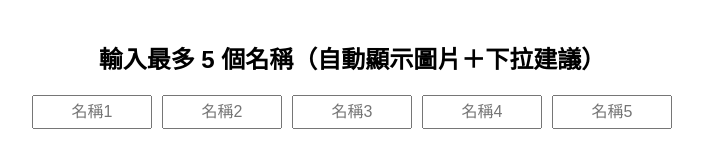
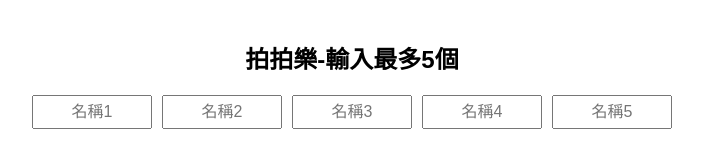
Before and after one commit to books17/Paipaile, a plain HTML site: page index.htm in a window 1280 px wide. Shown: the whole page, without its empty margins (288-991 px from the left). Drawn offline with Linux system fonts and the light colour scheme.

Commit message:
Update index.htm

```diff
--- a/index.htm
+++ b/index.htm
@@ -2,7 +2,7 @@
 <html lang="zh-Hant">
 <head>
   <meta charset="UTF-8">
-  <title>即時圖片查詢（含自動完成）</title>
+  <title>拍拍樂</title>
   <style>
     body {
       font-family: "Microsoft JhengHei", sans-serif;
@@ -78,7 +78,7 @@
   </style>
 </head>
 <body>
-  <h2>輸入最多 5 個名稱（自動顯示圖片＋下拉建議）</h2>
+  <h2>拍拍樂-輸入最多5個</h2>
 
   <div class="inputs" id="inputsContainer"></div>
 
```
